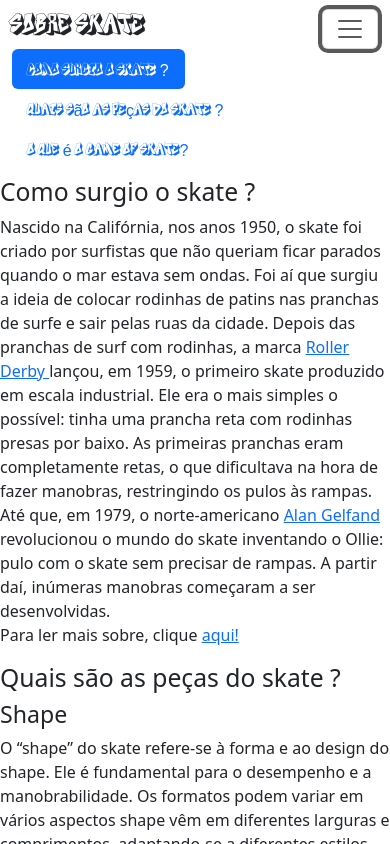
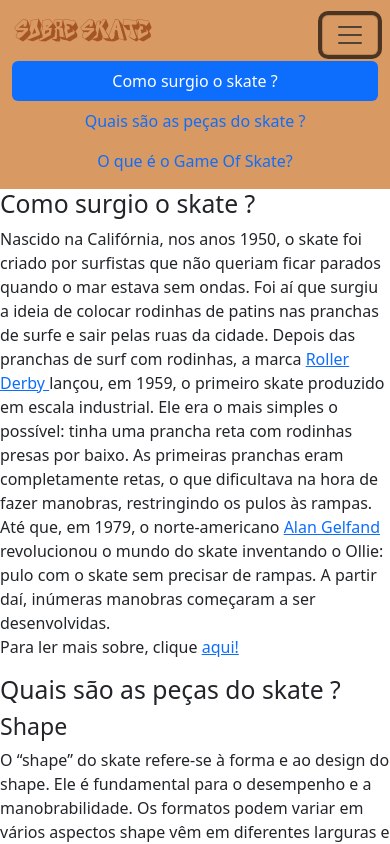
Before and after one commit to MatheusMartinsN1/sitesobreskate, a website: page index.html in a window 390 px wide. Both pictures are taken after a click on the button 350 px from the left and 28 px from the top of the page. Shown: the top 844 px of the page. Drawn offline with Linux system fonts and the light colour scheme; files whose address does not match are found by name.

Commit message:
Header finalizado

```diff
--- a/index.html
+++ b/index.html
@@ -15,15 +15,15 @@
                 <span class="navbar-toggler-icon"></span>
             </button>
 
-            <nav class="collapse navbar-collapse" id="menu">
-                <ul class="nav nav-pills ">
-                    <li class="nav-item">
+            <nav class="nav collapse navbar-collapse" id="menu">
+                <ul class="nav__links nav nav-pills ">
+                    <li class="nav__item nav-item">
                         <a class="nav-link active" href="#primeiro">Como surgio o skate ?</a>
                     </li>
-                    <li class="nav-item">
+                    <li class="nav__item nav-item">
                         <a class="nav-link" href="#segundo">Quais são as peças do skate ?</a>
                     </li>
-                    <li class="nav-item">
+                    <li class="nav__item nav-item">
                         <a class="nav-link" href="#terceiro">O que é o Game Of Skate?</a>
                     </li>
                 </ul>
--- a/src/styles/main.scss
+++ b/src/styles/main.scss
@@ -1,4 +1,5 @@
 @use 'mobile.scss';
+@use 'variaveis.scss';
 
 @font-face {
     font-family: 'grafite';
--- a/src/styles/mobile.scss
+++ b/src/styles/mobile.scss
@@ -1,12 +1,34 @@
+@use 'variaveis.scss';
+
 @font-face {
     font-family: 'grafite';
     src: url(../../assets/fonts/docallismeonstreet.otf) format('opentype');
 }
 
 .header {
+    background-color: variaveis.$corDeFundo;
 
     &__container {
-        font-family: 'grafite', sans-serif;
-        background-color: ;
+
+
+        h1 {
+            color: variaveis.$corDoTitulo;
+            font-family: 'grafite', sans-serif;
+            padding: 6px;
+            border: solid 0px black;
+            border-radius: 4px;
+        }
+    }
+
+    .nav {
+        display: block;
+
+        .nav__links {
+            margin: 0px auto;
+
+            .nav__item {
+                text-align: center;
+            }
+        }
     }
 }
--- /dev/null
+++ b/src/styles/variaveis.scss
@@ -0,0 +1,9 @@
+$corDeFundo: #D99962;
+$corDoTitulo: #A65526;
+$corDoTexto: #403F3D;
+
+:root {
+    --cor1:#D99962;
+    --cor2:#A65526;
+    --cor3:#403F3D;
+}
```
Also changed, not shown: build/styles/main.css, build/styles/mobile.css, build/styles/variaveis.css (added), 3 other files.
